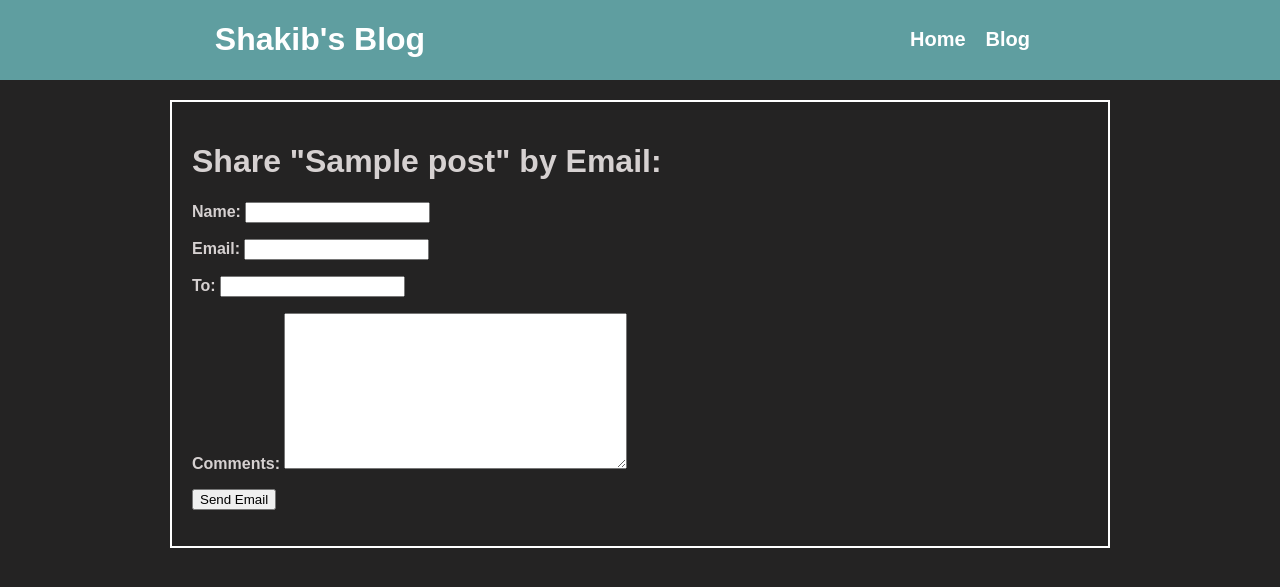
After one commit to devShakib015/myBLog, a Django app: page /1/share/ in a window 1280 px wide. The commit adds this page. Shown: the top 587 px of the page. Run offline with Django 3.2, Linux system fonts and the light colour scheme; tables that the repository leaves empty hold one stand-in row (values such as "Sample post").

Commit message:
Upto Share by email

```diff
--- /dev/null
+++ b/mysite/blog/forms.py
@@ -0,0 +1,7 @@
+from django import forms
+
+class EmailPostForm(forms.Form):
+    name = forms.CharField(max_length=25)
+    email = forms.EmailField()
+    to = forms.EmailField()
+    comments = forms.CharField(required=False, widget=forms.Textarea)
--- a/mysite/blog/templates/blog/post_detail.html
+++ b/mysite/blog/templates/blog/post_detail.html
@@ -4,4 +4,7 @@
         <h1>{{ post.title }}</h1>
         <small>Written by {{ post.author }} - {{ post.publish }}</small>
         <p>{{ post.body|linebreaksbr }}</p>
+        <p>
+            <a href="{% url 'blog:post_share' post.id %}">Share this Post</a>
+        </p>
     {% endblock content %}
--- /dev/null
+++ b/mysite/blog/templates/blog/share.html
@@ -0,0 +1,17 @@
+{% extends 'blog/base.html' %}
+{% block title %}Share a post{% endblock title %}
+    {% block content %}
+        {% if sent %}
+            <h1>Email successfully sent.</h1>
+            <p>
+                "{{ post.title }}" was successfully sent to {{ form.cleaned_data.to }}.
+            </p>
+        {% else %}
+            <h1>Share "{{ post.title }}" by Email:</h1>
+            <form action="." method="post">
+                {% csrf_token %}
+                {{ form.as_p }}
+                <input type="submit" value="Send Email">
+            </form>
+        {% endif %}
+    {% endblock content %}
--- a/mysite/blog/urls.py
+++ b/mysite/blog/urls.py
@@ -6,5 +6,6 @@ app_name = "blog"
 urlpatterns = [
     path('', views.index, name='index'),
     path('blog/', views.PostListView.as_view(), name='post_list'),
-    path('<slug:posts>/', views.post_detail, name='post_detail')
+    path('<slug:posts>/', views.post_detail, name='post_detail'),
+    path('<int:post_id>/share/', views.post_share, name='post_share')
 ]
--- a/mysite/blog/views.py
+++ b/mysite/blog/views.py
@@ -2,6 +2,9 @@ from django.shortcuts import render, get_object_or_404
 from .models import Post
 from django.views.generic import ListView
 from django.core.paginator import Paginator, EmptyPage, PageNotAnInteger
+from .forms import EmailPostForm
+from django.core.mail import send_mail
+
 
 # Create your views here.
 def index(request):
@@ -17,3 +20,28 @@ def post_detail(request,posts):
     post = get_object_or_404(Post, slug=posts)
     context = {'post': post}
     return render(request, 'blog/post_detail.html', context)
+
+def post_share(request, post_id):
+    # Retrieve post_id by id
+    post = get_object_or_404(Post, id=post_id, status='published')
+    sent = False
+
+    if request.method =='POST':
+        # A form was submitted.
+        form = EmailPostForm(request.POST)
+        if form.is_valid():
+            # Form fields passed validation
+            cd = form.cleaned_data
+            # .....Send email
+            post_url = request.build_absolute_uri('post.slug/')
+            subject = '{} ({}) recommends your reading " {}"'.format(cd['name'], cd['email'], post.title)
+            message = 'Read "{}" at {}\n\n{}\'s comments:{}'.format(post.title, post_url, cd['name'], cd['comments'])
+            send_mail(subject, message, 'kmshahriahhossain@gmail.com', [cd['to']])
+            sent = True
+
+    else:
+        form = EmailPostForm()
+    context = {
+        'post': post, 'form': form, 'sent': sent
+    }
+    return render(request, 'blog/share.html', context)
```
Also changed, not shown: mysite/mysite/settings.py (+9 -1 lines).
